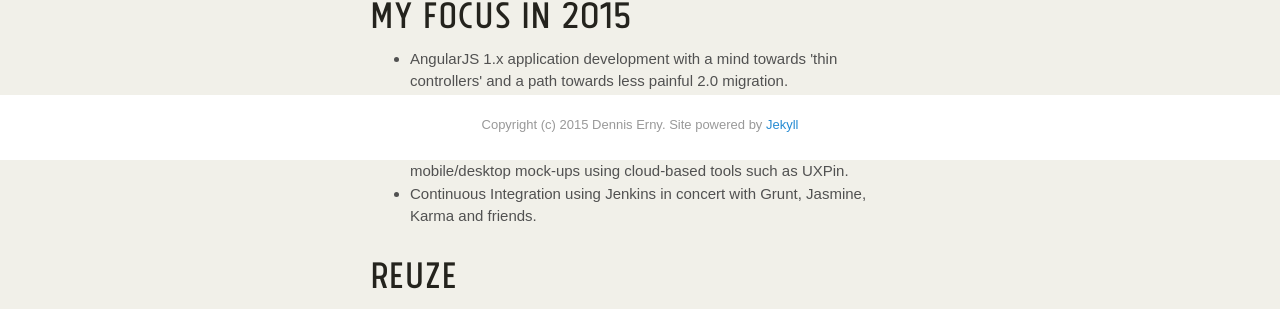
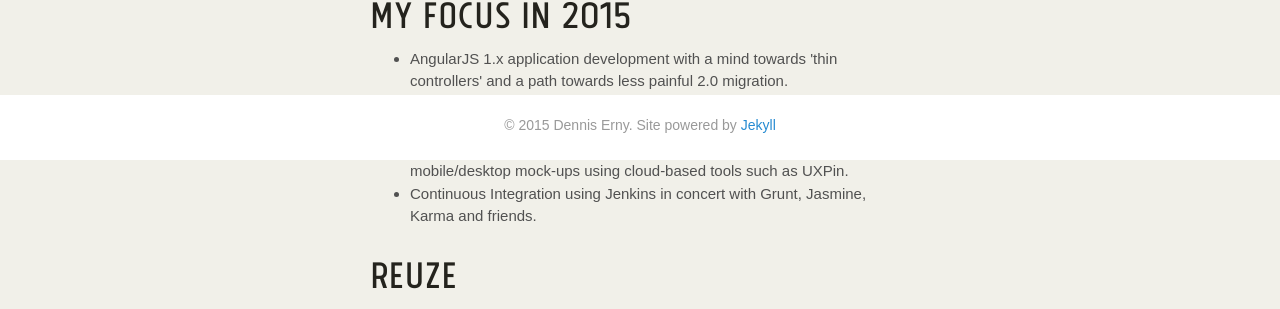
Before and after one commit to derny/derny.github.io, a Jekyll site: the page built from index.html, in a window 1280 px wide. Shown: the part 740-1049 px from the top of the page. Built offline with Jekyll 4.4.1, drawn with Linux system fonts in a browser that asks for light colours; some web fonts are replaced; Markdown is read by kramdown in place of the engine named in the settings; the list of posts is cut into pages by our own code.

Commit message:
Changed to copyright symbol in footer

```diff
--- a/_includes/footer.html
+++ b/_includes/footer.html
@@ -1,7 +1,7 @@
 <footer>
 
   <ul>
-    <li>Copyright (c) 2015 Dennis Erny. Site powered by <a href="http://jekyllrb.com/">Jekyll</a></li>
+    <li>&copy; 2015 Dennis Erny. Site powered by <a href="http://jekyllrb.com/">Jekyll</a></li>
   </ul>
 
 </footer>
--- a/public/css/lanyon.css
+++ b/public/css/lanyon.css
@@ -317,7 +317,7 @@ footer ul {
 }
 
 footer ul li {
-  font-size: 13px;
+  font-size: 14px;
   color: #999;
   text-align: center;
 }
```
